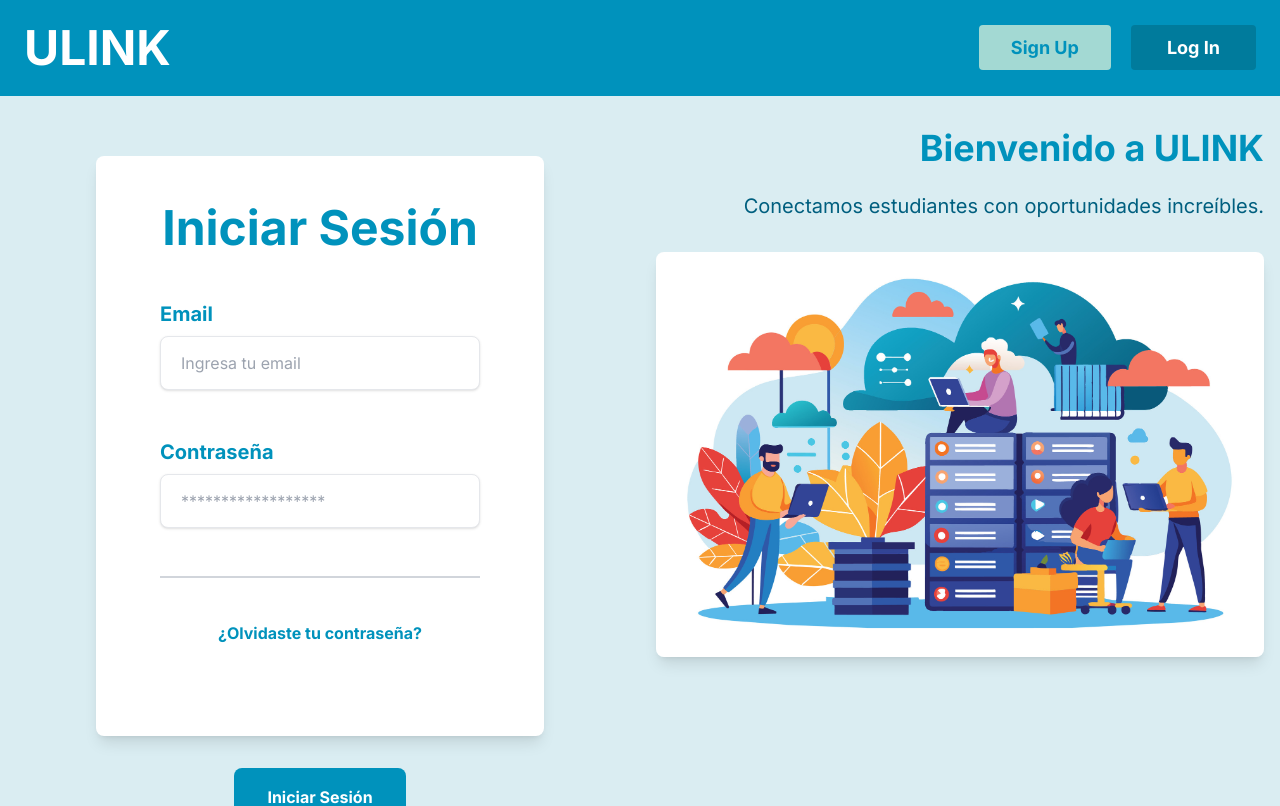
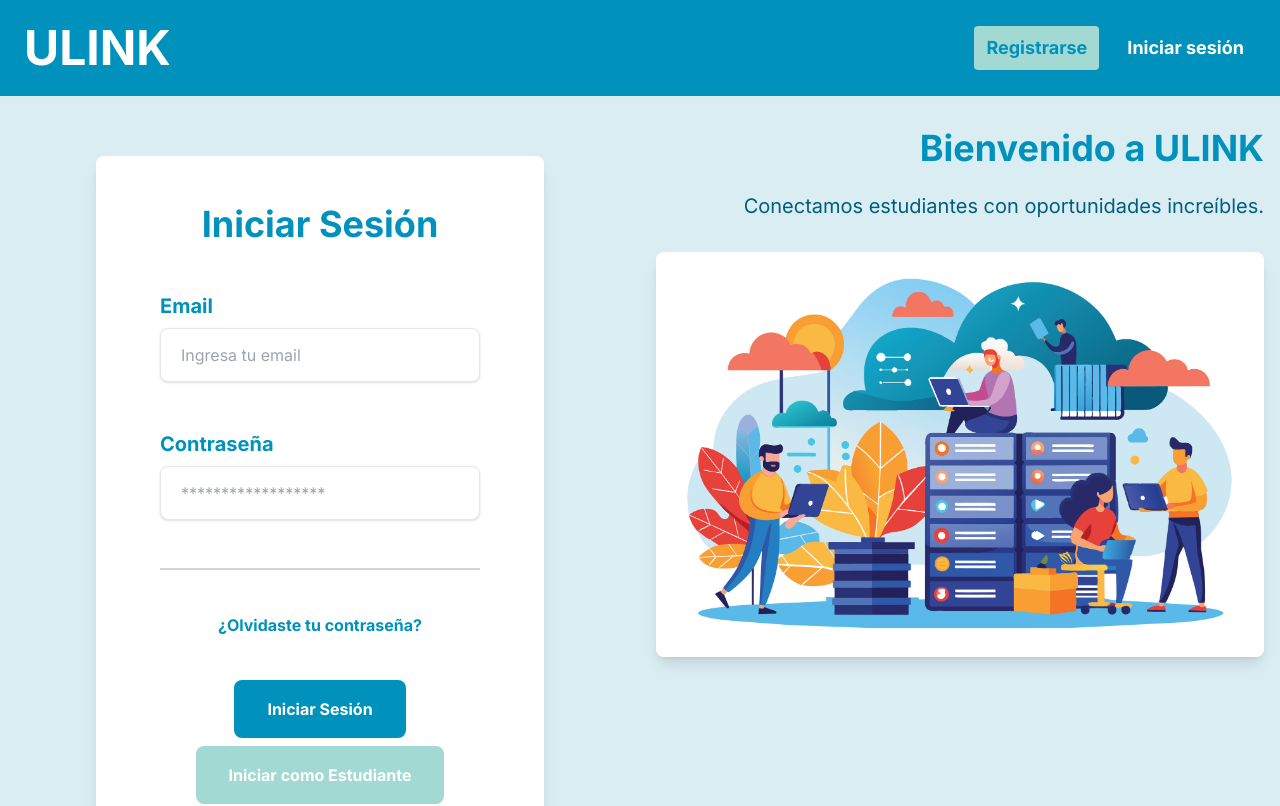
Before and after one commit to gallinero-pateado/front-practica, a React (Vite) app: page /login_em in a window 1280 px wide. Shown: the top 806 px of the page. Built offline with nearby package versions, Linux system fonts and the light colour scheme.

Commit message:
arreglos que pidio el qa, intentando que funcione user-profile

```diff
--- a/package.json
+++ b/package.json
@@ -12,6 +12,7 @@
   "dependencies": {
     "axios": "^1.7.7",
     "firebase": "^10.14.0",
+    "jwt-decode": "^4.0.0",
     "lucide-react": "^0.452.0",
     "react": "^18.3.1",
     "react-dom": "^18.3.1",
--- a/src/components_login/complete_profile.jsx
+++ b/src/components_login/complete_profile.jsx
@@ -163,7 +163,7 @@ const CompleteProfile = () => {
 
                 <div className="flex items-center justify-center">
                     <button
-                        className="bg-[#0092BC] hover:bg-blue-700 text-white font-bold py-3 px-8 rounded focus:outline-none focus:shadow-outline transition duration-300"
+                        className="bg-[#0092BC] hover:bg-[#007a9a] text-white font-bold py-3 px-8 rounded focus:outline-none focus:shadow-outline transition duration-300"
                         type="submit"
                     >
                         Terminar
--- a/src/components_login/layout.jsx
+++ b/src/components_login/layout.jsx
@@ -9,12 +9,18 @@ const Layout = () => {
             <header className="bg-[#0092BC] text-white p-6">
                 <div className="flex justify-between items-center mx-auto">
                     <h1 className="text-5xl font-bold italic">ULINK</h1>
-                    <div>
-                        <a href="/register" className="bg-[#A3D9D3] text-[#0092BC] px-8 py-3 rounded mr-5 font-bold italic text-lg hover:bg-[#0092BC] transition duration-300">
-                            Sign Up
+                    <div className="flex space-x-4">
+                        <a
+                            href="/register"
+                            className="bg-[#A3D9D3] text-[#0092BC] px-3 py-2 rounded font-bold italic text-lg hover:bg-[#8ec3c0] transition duration-300"
+                        >
+                            Registrarse
                         </a>
-                        <a href="/" className="bg-[#007B9C] text-white px-9 py-3 rounded font-bold italic text-lg hover:bg-[#005F7F] transition duration-300">
-                            Log In
+                        <a
+                            href="/"
+                            className="bg-[#0092BC] text-white px-3 py-2 rounded font-bold italic text-lg hover:bg-[#007a9a] transition duration-300"
+                        >
+                            Iniciar sesión
                         </a>
                     </div>
                 </div>
--- a/src/components_login/login.jsx
+++ b/src/components_login/login.jsx
@@ -49,7 +49,7 @@ const Login = () => {
         }
     };
 
-    // Botones extra para pedir código por contraseña olvidada y para hacer login como empresa
+    // Botones extra para pedir código por contraseña olvidada
     const handleForgotPasswordClick = () => {
         navigate('/password_recovery');
     };
@@ -61,7 +61,7 @@ const Login = () => {
     return (
         <div className="min-h-screen bg-[#DAEDF2] flex flex-col items-center justify-center font-ubuntu">
             <form onSubmit={handleSubmit} className="bg-white shadow-lg rounded-lg px-16 pt-12 pb-12 mb-8 w-full max-w-md">
-                <h2 className="text-5xl font-bold mb-12 text-[#0092BC] text-center">Iniciar Sesión</h2>
+                <h2 className="text-4xl font-bold mb-8 text-[#0092BC] text-center">Iniciar Sesión</h2>
 
                 {error && <p className="text-red-500 text-sm mb-4">{error}</p>}
 
@@ -109,24 +109,23 @@ const Login = () => {
                     </button>
                 </div>
 
-                <div className="flex justify-center">
+                {/* Botones uno encima del otro */}
+                <div className="flex flex-col items-center mb-4">
                     <button
                         type="submit"
-                        className="bg-[#0092BC] hover:bg-[#007a9a] text-white font-bold py-4 px-8 rounded-lg focus:outline-none focus:shadow-outline transition duration-300"
+                        className="bg-[#0092BC] hover:bg-[#007a9a] text-white font-bold py-4 px-8 rounded-lg focus:outline-none focus:shadow-outline transition duration-300 mb-2"
                     >
                         Iniciar Sesión
                     </button>
+                    <button
+                        type="button"
+                        className="bg-[#A3D9D3] hover:bg-[#8ec3c0] text-white font-bold py-4 px-8 rounded-lg focus:outline-none focus:shadow-outline transition duration-300"
+                        onClick={handleLoginAsCompany}
+                    >
+                        Iniciar como Empresa
+                    </button>
                 </div>
             </form>
-
-            <div className="w-full max-w-4xl flex flex-col items-center">
-                <button
-                    className="bg-[#A3D9D3] hover:bg-[#8ec3c0] text-white font-bold py-4 px-8 rounded-lg focus:outline-none focus:shadow-outline transition duration-300"
-                    onClick={handleLoginAsCompany}
-                >
-                    Iniciar como Empresa
-                </button>
-            </div>
         </div>
     );
 };
--- a/src/components_login/login_em.jsx
+++ b/src/components_login/login_em.jsx
@@ -39,13 +39,13 @@ const LoginEm = () => {
 
     return (
         <div className="min-h-screen bg-[#DAEDF2] flex flex-col items-center justify-center font-ubuntu">
-            <form onSubmit={handleSubmit} className="bg-white shadow-lg rounded-lg px-16 pt-12 pb-12 mb-8 w-full max-w-md font-inter">
-                <h2 className="text-5xl font-bold mb-12 text-[#0092BC] text-center font-rubik">Iniciar Sesión</h2>
+            <form onSubmit={handleSubmit} className="bg-white shadow-lg rounded-lg px-16 pt-12 pb-12 mb-8 w-full max-w-md">
+                <h2 className="text-4xl font-bold mb-12 text-[#0092BC] text-center">Iniciar Sesión</h2>
 
                 {error && <p className="text-red-500 text-sm mb-4">{error}</p>}
 
                 <div className="mb-12">
-                    <label className="block text-[#0092BC] text-xl font-bold mb-2 font-rubik" htmlFor="email">
+                    <label className="block text-[#0092BC] text-xl font-bold mb-2" htmlFor="email">
                         Email
                     </label>
                     <input
@@ -61,7 +61,7 @@ const LoginEm = () => {
                 </div>
 
                 <div className="mb-12">
-                    <label className="block text-[#0092BC] text-xl font-bold mb-2 font-rubik" htmlFor="password">
+                    <label className="block text-[#0092BC] text-xl font-bold mb-2" htmlFor="password">
                         Contraseña
                     </label>
                     <input
@@ -81,29 +81,30 @@ const LoginEm = () => {
                 <div className="flex justify-center mb-8">
                     <button
                         type="button"
-                        className="bg-white text-[#0092BC] font-bold hover:underline focus:outline-none font-inter"
+                        className="bg-white text-[#0092BC] font-bold hover:underline focus:outline-none"
                         onClick={handleForgotPasswordClick}
                     >
                         ¿Olvidaste tu contraseña?
                     </button>
                 </div>
-            </form>
 
-            <div className="w-full max-w-4xl flex flex-col items-center">
+                {/* Botones uno encima del otro */}
+                <div className="flex flex-col items-center mb-4">
                     <button
-                    className="bg-[#0092BC] hover:bg-[#007B9C] text-white font-bold py-4 px-8 rounded-lg focus:outline-none focus:shadow-outline transition duration-300 mb-4 font-ubuntu"
-                    onClick={handleSubmit}
+                        type="submit"
+                        className="bg-[#0092BC] hover:bg-[#007a9a] text-white font-bold py-4 px-8 rounded-lg focus:outline-none focus:shadow-outline transition duration-300 mb-2"
                     >
                         Iniciar Sesión
                     </button>
-
                     <button
-                    className="bg-[#DAEDF2] hover:bg-[#A3D9D3] text-[#0092BC] font-bold py-4 px-8 rounded-lg focus:outline-none focus:shadow-outline transition duration-300 font-ubuntu"
+                        type="button"
+                        className="bg-[#A3D9D3] hover:bg-[#8ec3c0] text-white font-bold py-4 px-8 rounded-lg focus:outline-none focus:shadow-outline transition duration-300"
                         onClick={handleLoginAsStudent}
                     >
                         Iniciar como Estudiante
                     </button>
                 </div>
+            </form>
         </div>
     );
 };
--- a/src/components_login/password_recovery.jsx
+++ b/src/components_login/password_recovery.jsx
@@ -48,7 +48,7 @@ const PasswordResetForm = () => {
 
                 <div className="flex items-center justify-center">
                     <button
-                        className="bg-[#0092BC] hover:bg-[#007B9D] text-white font-bold py-3 px-8 rounded focus:outline-none focus:shadow-outline transition duration-300"
+                        className="bg-[#0092BC] hover:bg-[#007A9A] text-white font-bold py-3 px-8 rounded focus:outline-none focus:shadow-outline transition duration-300"
                         type="submit"
                         disabled={isLoading}
                     >
--- a/src/components_login/register.jsx
+++ b/src/components_login/register.jsx
@@ -149,14 +149,14 @@ const Register = () => {
 
                     <div className="flex flex-col items-center justify-center mt-3 w-full max-w-md">
                         <button
-                            className="bg-[#A3D9D3] hover:bg-[#0092BC] text-white font-bold py-3 px-8 rounded focus:outline-none focus:shadow-outline transition duration-300 mb-2"
+                            className="bg-[#0092BC] hover:bg-[#007a9a] text-white font-bold py-4 px-8 rounded-lg focus:outline-none focus:shadow-outline transition duration-300 mb-2"
                             type="submit"
                         >
                             Registrarse
                         </button>
 
                         <button
-                            className="bg-[#0092BC] hover:bg-[#A3D9D3] text-white font-bold py-4 px-8 rounded-lg focus:outline-none focus:shadow-outline transition duration-300"
+                            className="bg-[#A3D9D3] hover:bg-[#8ec3c0] text-white font-bold py-4 px-8 rounded-lg focus:outline-none focus:shadow-outline transition duration-300"
                             onClick={handleRegisterAsCompany}
                         >
                             Registrarse como Empresa
--- a/src/components_profile/layout2.jsx
+++ b/src/components_profile/layout2.jsx
@@ -13,13 +13,13 @@ const Layout2 = ({ children, isLogout }) => {
                             <>
                                 <Link
                                     to="/user-profile"
-                                    className="bg-[#A3D9D3] text-[#0092BC] px-8 py-3 rounded mr-4 font-bold text-lg hover:bg-[#0092BC] transition duration-300"
+                                    className="bg-[#A3D9D3] text-[#0092BC] px-3 py-2 rounded mr-4 font-bold text-lg hover:bg-[#0092BC] transition duration-300"
                                 >
                                     Perfil
                                 </Link>
                                 <Link
                                     to="/logout"
-                                    className="bg-red-600 text-white px-8 py-3 rounded font-bold text-lg hover:bg-red-700 transition duration-300"
+                                    className="bg-red-600 text-white px-3 py-2 rounded font-bold text-lg hover:bg-red-700 transition duration-300"
                                 >
                                     Salir
                                 </Link>
```
Also changed, not shown: src/components_busqueda/search.jsx (+42 -40 lines), src/components_login/register_em.jsx (+14 -14 lines), 2 other files (tests, documents, lock files or other folders). Lines whose indentation alone changed are shown as unchanged.
